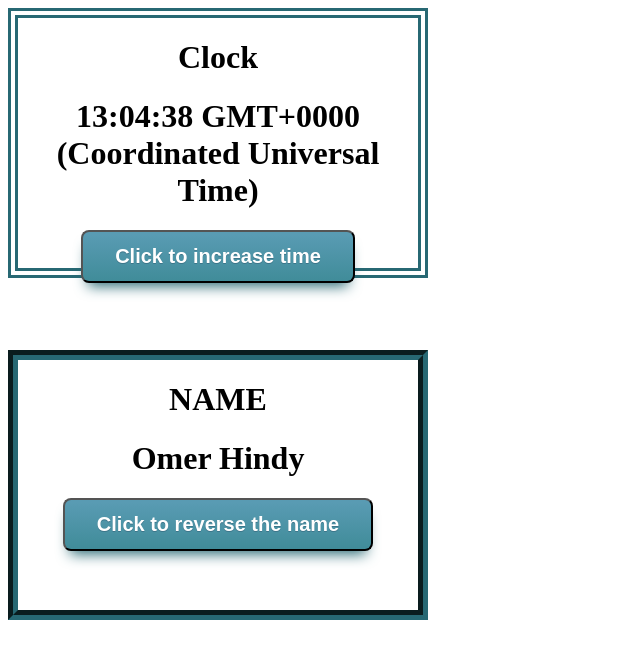
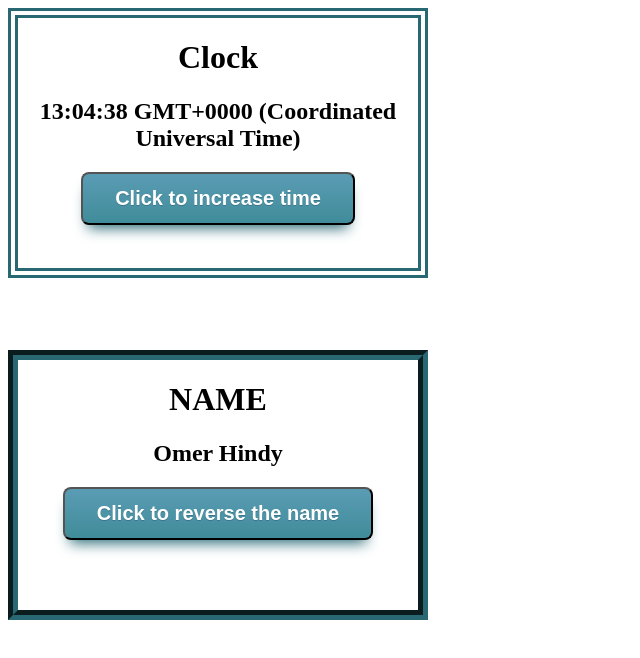
Before and after one commit to omerH299/angular220719, a plain HTML site: page 2_app/index.html in a window 1280 px wide. Shown: the whole page, without its empty margins (0-640 px from the left). Drawn offline with nearby package versions, Linux system fonts and the light colour scheme.

Commit message:
Update index.html

```diff
--- a/2_app/index.html
+++ b/2_app/index.html
@@ -12,13 +12,13 @@
 
     <div class="timer" ng-controller="timeCtrl">
             <h1>Clock</h1>
-            <h1>{{time}}</h1>
+            <h2>{{time}}</h1>
             <button ng-click="showUpdatedTime()">Click to increase time</button>
     </div>
     <br><br><br><br>
     <div class="name" ng-controller="nameCtrl">
             <h1>NAME</h1>
-            <h1>{{name}}</h1>
+            <h2>{{name}}</h1>
         <button ng-click="reverseName()">Click to reverse the name</button>
     </div>
 </body>
```
